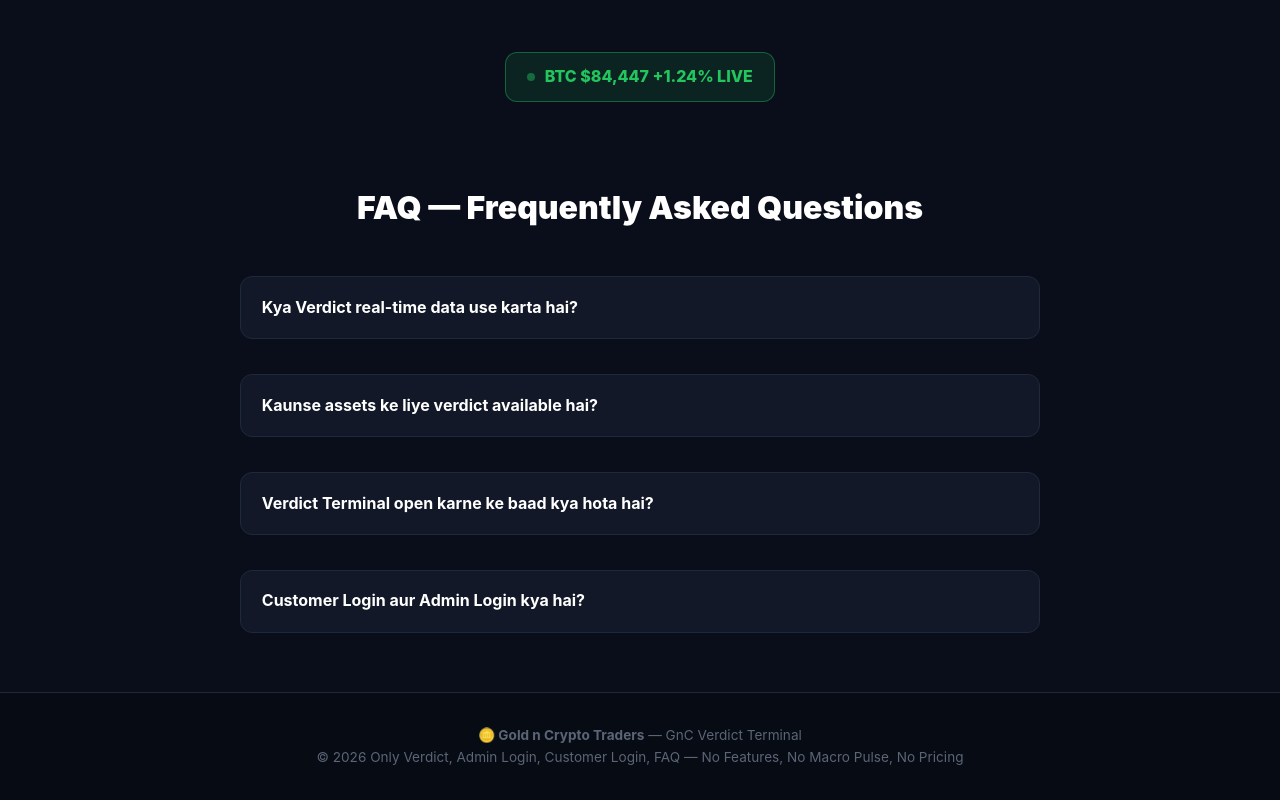
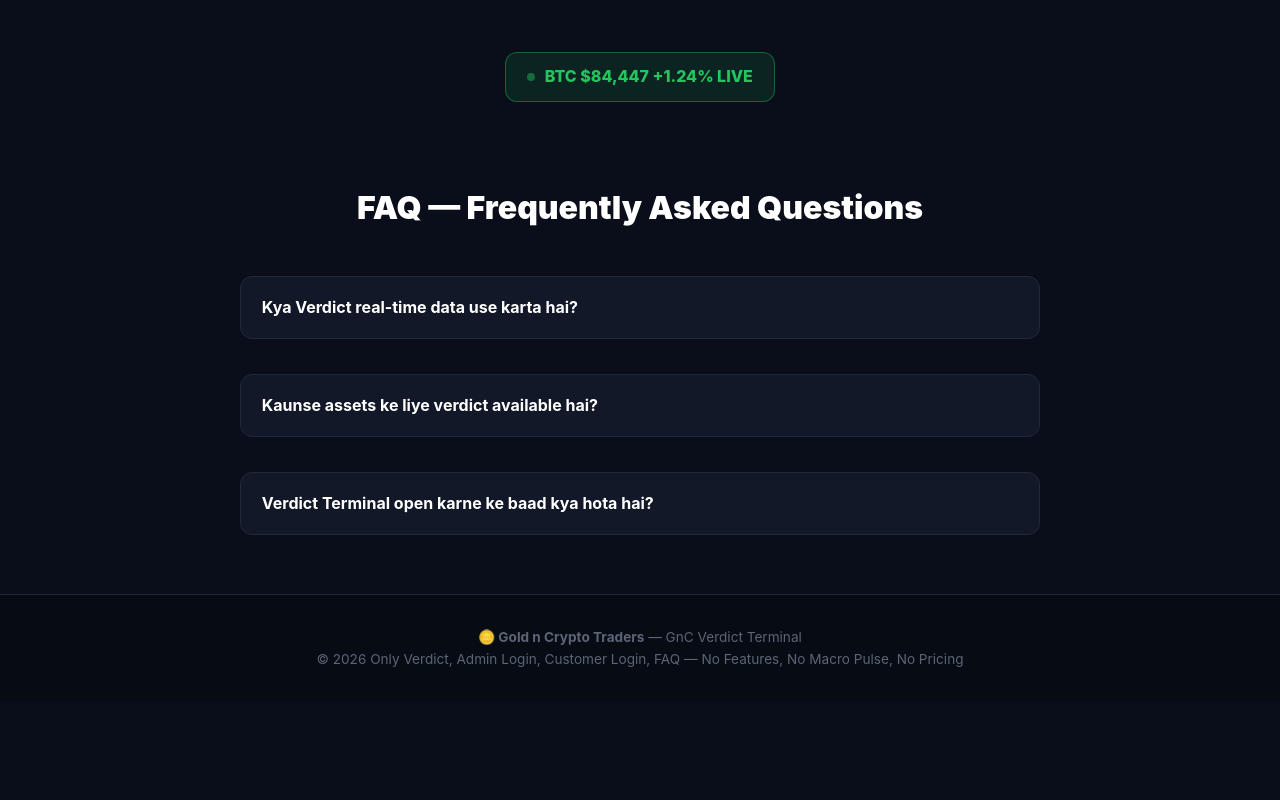
Before and after one commit to satishkroptif-netizen/GNC-Signal, a plain HTML site: page index.html in a window 1280 px wide. Shown: the part 703-1503 px from the top of the page. After the commit the page ends 1405 px from the top, so only its background shows below. Drawn offline with Linux system fonts and the light colour scheme; no server answers.

Commit message:
Update index.html

```diff
--- a/index.html
+++ b/index.html
@@ -66,8 +66,7 @@
     <details><summary>Kya Verdict real-time data use karta hai?</summary><p>Haan, live Binance market data 15m to 1D timeframes par update hota hai. Chart aur verdict ka price 100% same — direct Binance se.</p></details>
     <details><summary>Kaunse assets ke liye verdict available hai?</summary><p>BTC, ETH, SOL, XRP, BNB ke saath Gold aur Silver bhi supported hain.</p></details>
     <details><summary>Verdict Terminal open karne ke baad kya hota hai?</summary><p>Terminal me technical analysis, entry/exit signals, support/resistance, SL/targets turant dikhta hai.</p></details>
-    <details><summary>Customer Login aur Admin Login kya hai?</summary><p>Customer Login: Users ke liye. Admin Login: Management ke liye. Nav me dono buttons hain.</p></details>
-  </div>
+      </div>
 </section>
 <footer><p><b>🪙 Gold n Crypto Traders</b> — GnC Verdict Terminal</p><p>© 2026 Only Verdict, Admin Login, Customer Login, FAQ — No Features, No Macro Pulse, No Pricing</p></footer>
 <script>
```
